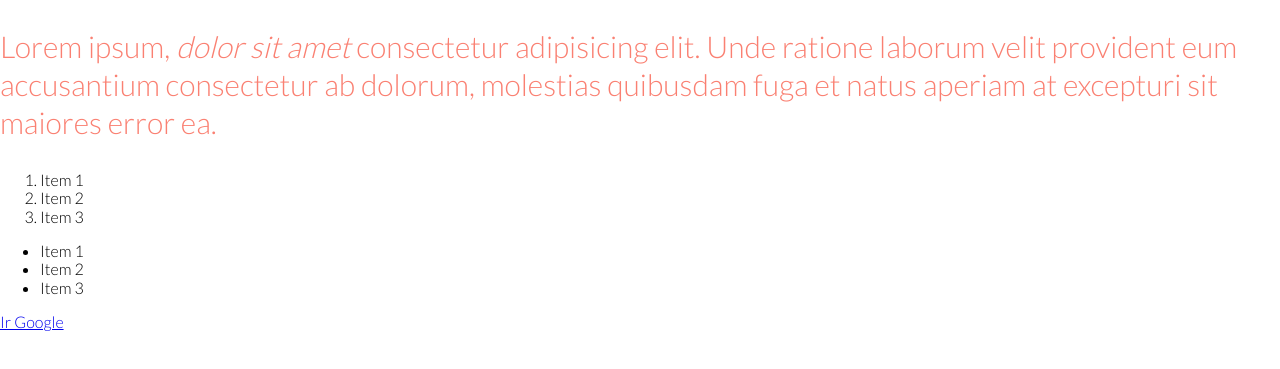
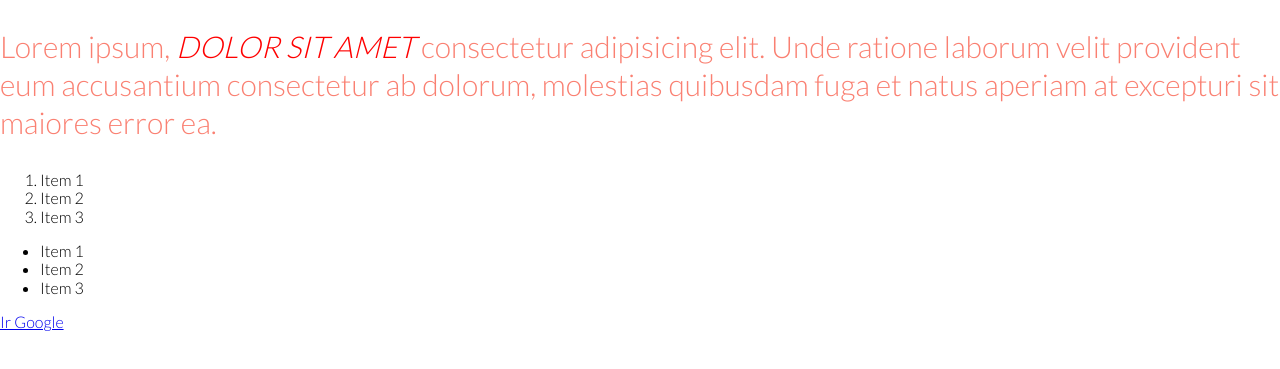
Before and after one commit to Pablo-Brizuela/Proyectos-Pg, a website: page views/home.html in a window 1280 px wide. Shown: the part 337-706 px from the top of the page. Drawn offline with Linux system fonts and the light colour scheme.

Commit message:
Solo se guardo de nuevo

```diff
--- a/public/css/styles.css
+++ b/public/css/styles.css
@@ -32,3 +32,8 @@ strong {
     font-size: 30px;
     line-height: 38px;
 }
+
+.parrafo-destacado em {
+    color: red;
+    text-transform: uppercase;
+}
```
